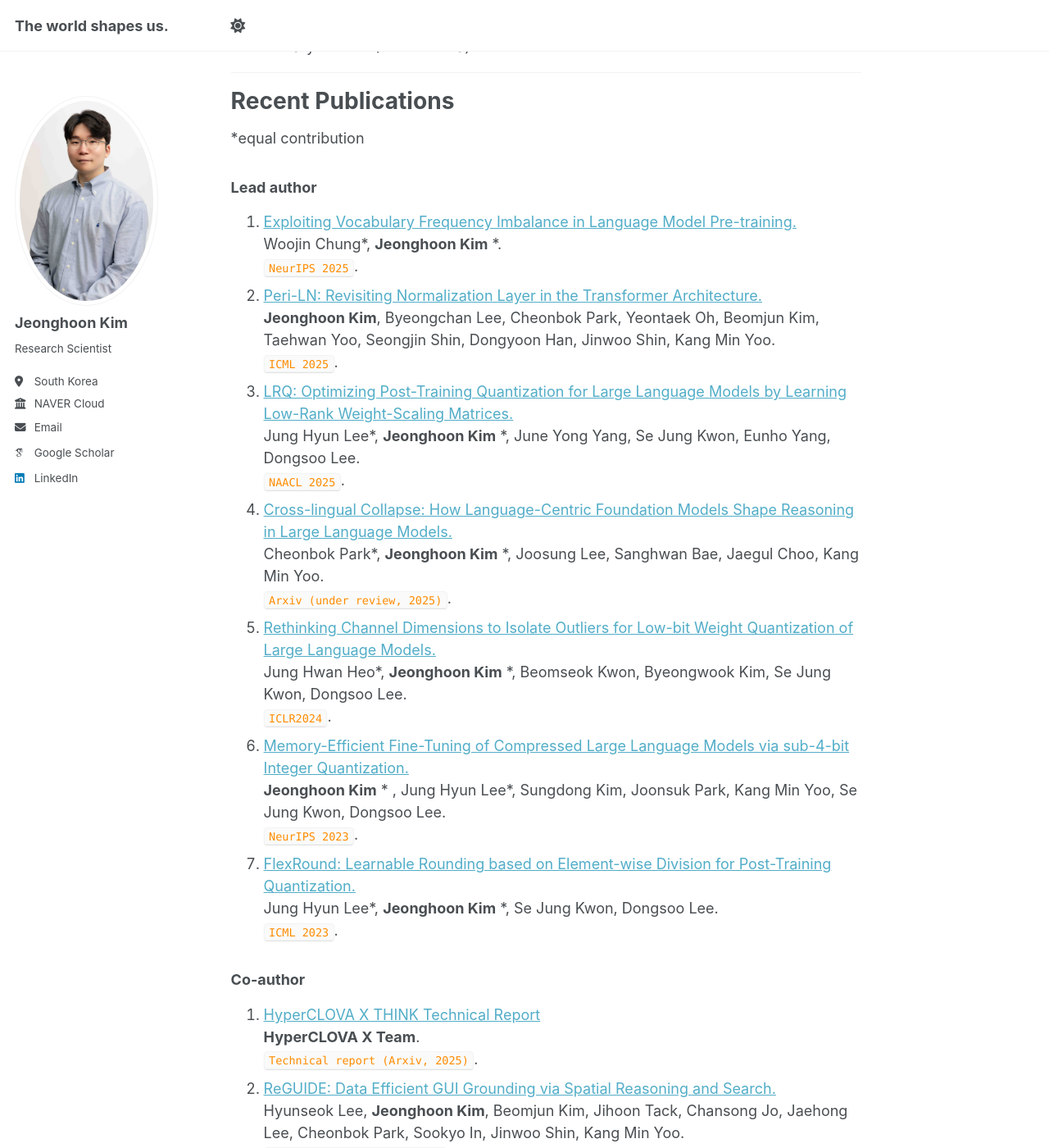
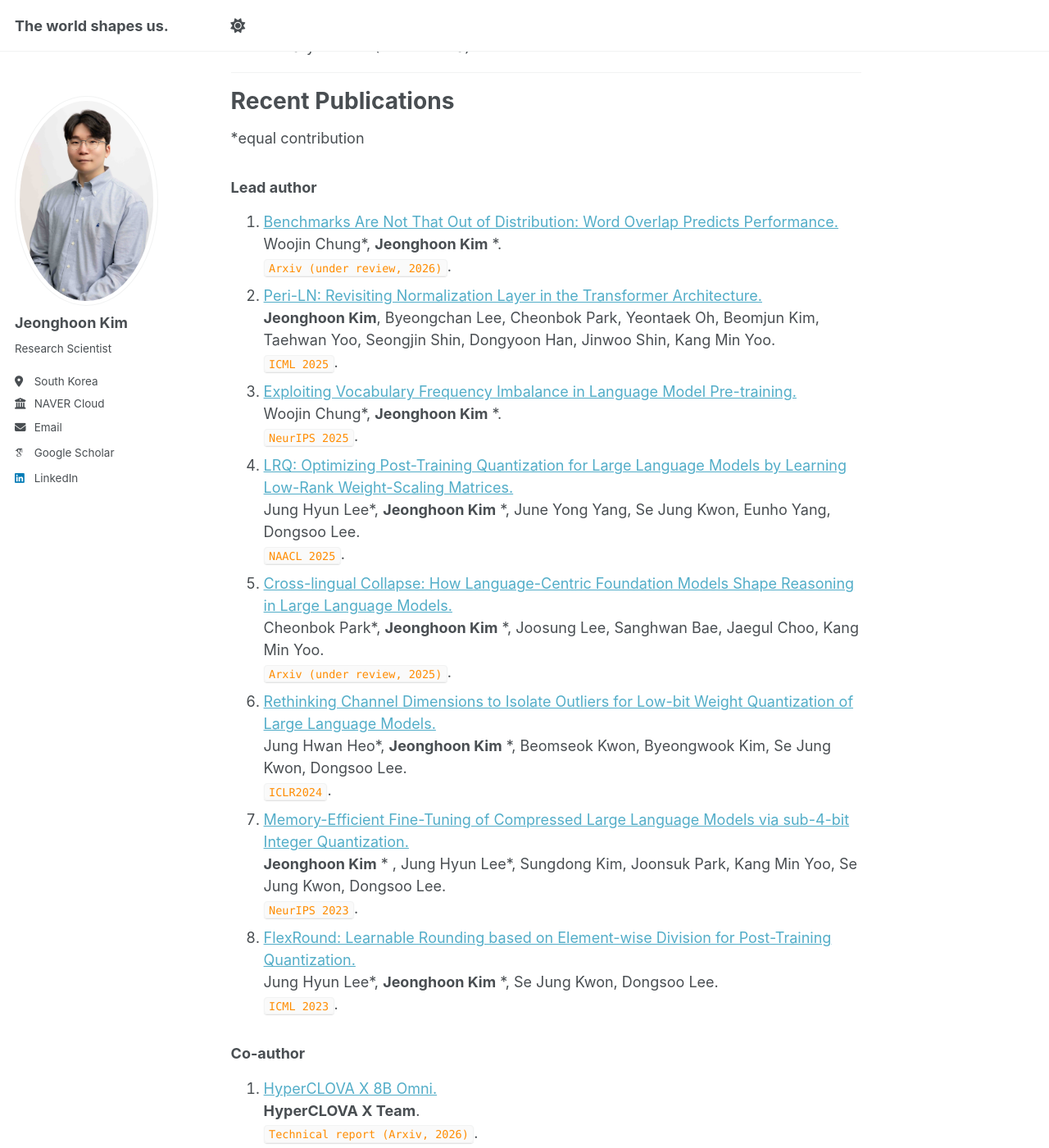
Before and after one commit to penpaperkeycode/penpaperkeycode.github.io, a Jekyll site: the page built from _pages/about.md, in a window 1280 px wide and 1400 px high, scrolled down 1182 px. Shown: the whole window at 82% size. Built offline with Jekyll 4.4.1, drawn with Linux system fonts in a browser that asks for light colours; some web fonts are replaced; some of the changed text lies outside the part shown.

Commit message:
Update about.md

```diff
--- a/_pages/about.md
+++ b/_pages/about.md
@@ -42,31 +42,37 @@ Recent Publications
 *equal contribution
 
 ### Lead author
+1. [Benchmarks Are Not That Out of Distribution: Word Overlap Predicts Performance.](https://arxiv.org/abs/2602.10657)
+Woojin Chung*, **Jeonghoon Kim**  *.
+<code style="color : darkorange">Arxiv (under review, 2026)</code>.
+1. [Peri-LN: Revisiting Normalization Layer in the Transformer Architecture.](https://arxiv.org/abs/2502.02732)
+**Jeonghoon Kim**, Byeongchan Lee, Cheonbok Park, Yeontaek Oh, Beomjun Kim, Taehwan Yoo, Seongjin Shin, Dongyoon Han, Jinwoo Shin, Kang Min Yoo.
+<code style="color : darkorange">ICML 2025</code>.
 1. [Exploiting Vocabulary Frequency Imbalance in Language Model Pre-training.](https://arxiv.org/abs/2508.15390)
 Woojin Chung*, **Jeonghoon Kim**  *.
 <code style="color : darkorange">NeurIPS 2025</code>.
-1. [Peri-LN: Revisiting Normalization Layer in the Transformer Architecture.](https://arxiv.org/abs/2502.02732)
-**Jeonghoon Kim**, Byeongchan Lee, Cheonbok Park, Yeontaek Oh, Beomjun Kim, Taehwan Yoo, Seongjin Shin, Dongyoon Han, Jinwoo Shin, Kang Min Yoo.
-<code style="color : darkorange">ICML 2025</code>.
-2. [LRQ: Optimizing Post-Training Quantization for Large Language Models by Learning Low-Rank Weight-Scaling Matrices.](https://arxiv.org/abs/2407.11534)
+3. [LRQ: Optimizing Post-Training Quantization for Large Language Models by Learning Low-Rank Weight-Scaling Matrices.](https://arxiv.org/abs/2407.11534)
 Jung Hyun Lee*, **Jeonghoon Kim** *, June Yong Yang, Se Jung Kwon, Eunho Yang, Dongsoo Lee.
   <code style="color : darkorange">NAACL 2025</code>.
-7. [Cross-lingual Collapse: How Language-Centric Foundation Models Shape Reasoning in Large Language Models.](https://arxiv.org/abs/2506.05850)
+4. [Cross-lingual Collapse: How Language-Centric Foundation Models Shape Reasoning in Large Language Models.](https://arxiv.org/abs/2506.05850)
 Cheonbok Park*, **Jeonghoon Kim** *, Joosung Lee, Sanghwan Bae, Jaegul Choo, Kang Min Yoo.
 <code style="color : darkorange">Arxiv (under review, 2025)</code>.
-4. [Rethinking Channel Dimensions to Isolate Outliers for Low-bit Weight Quantization of Large Language Models.](https://arxiv.org/abs/2309.15531)
+5. [Rethinking Channel Dimensions to Isolate Outliers for Low-bit Weight Quantization of Large Language Models.](https://arxiv.org/abs/2309.15531)
 Jung Hwan Heo*, **Jeonghoon Kim** *, Beomseok Kwon, Byeongwook Kim, Se Jung Kwon, Dongsoo Lee.
 <code style="color : darkorange">ICLR2024</code>.
-5. [Memory-Efficient Fine-Tuning of Compressed Large Language Models via sub-4-bit Integer Quantization.](https://arxiv.org/abs/2305.14152)
+6. [Memory-Efficient Fine-Tuning of Compressed Large Language Models via sub-4-bit Integer Quantization.](https://arxiv.org/abs/2305.14152)
 **Jeonghoon Kim** * , Jung Hyun Lee*, Sungdong Kim, Joonsuk Park, Kang Min Yoo, Se Jung Kwon, Dongsoo Lee.
   <code style="color : darkorange">NeurIPS 2023</code>.
-6. [FlexRound: Learnable Rounding based on Element-wise Division for Post-Training Quantization.](https://arxiv.org/abs/2306.00317)
+7. [FlexRound: Learnable Rounding based on Element-wise Division for Post-Training Quantization.](https://arxiv.org/abs/2306.00317)
 Jung Hyun Lee*, **Jeonghoon Kim** *, Se Jung Kwon, Dongsoo Lee.
 <code style="color : darkorange">ICML 2023</code>.
 
 
 ### Co-author
-8. [HyperCLOVA X THINK Technical Report](https://arxiv.org/abs/2506.22403)
+8. [HyperCLOVA X 8B Omni.](https://arxiv.org/abs/2601.01792)
+**HyperCLOVA X Team**.
+<code style="color : darkorange">Technical report (Arxiv, 2026)</code>.
+8. [HyperCLOVA X THINK Technical Report.](https://arxiv.org/abs/2506.22403)
 **HyperCLOVA X Team**.
 <code style="color : darkorange">Technical report (Arxiv, 2025)</code>.
 9. [ReGUIDE: Data Efficient GUI Grounding via Spatial Reasoning and Search.](https://arxiv.org/abs/2505.15259)
```
